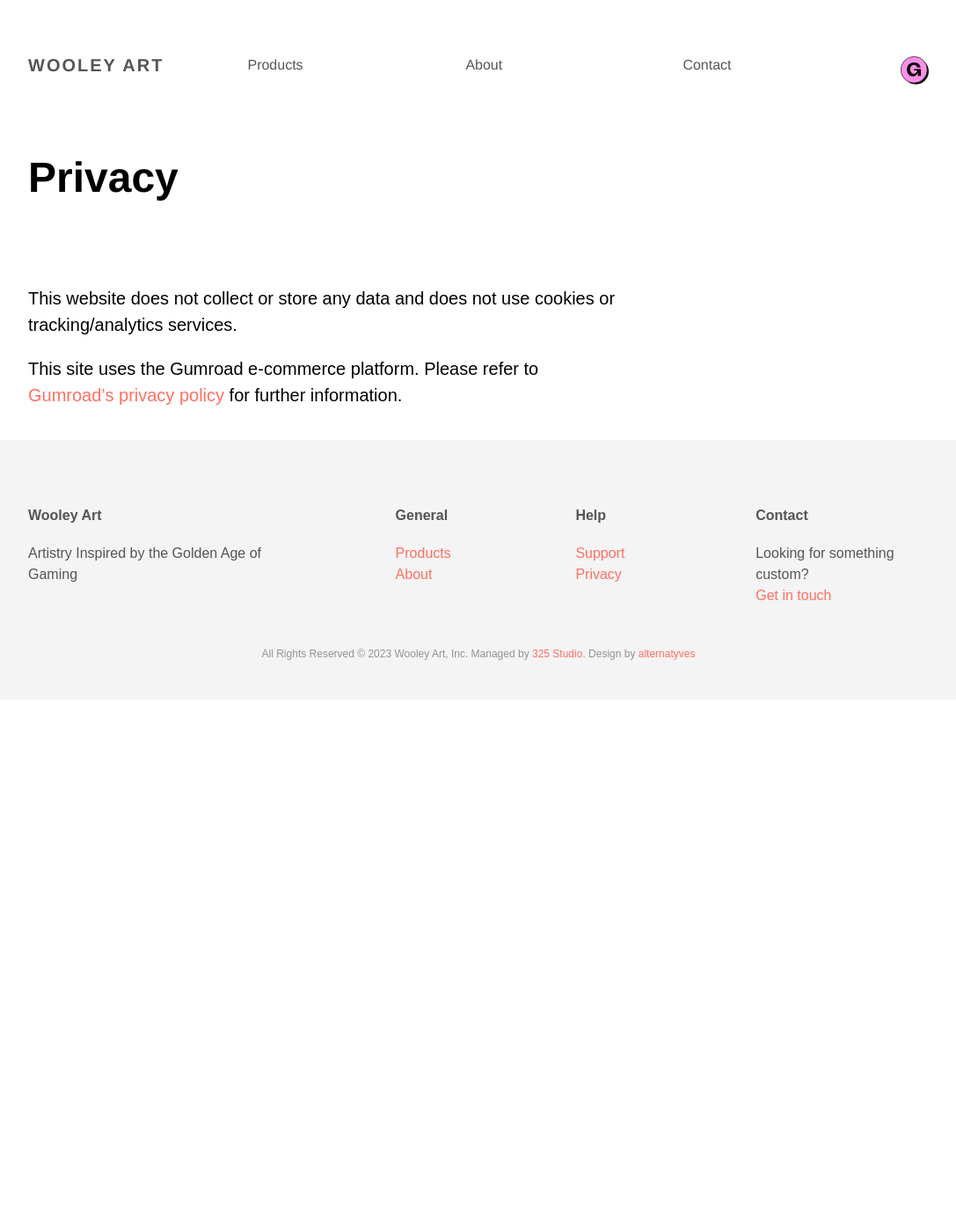
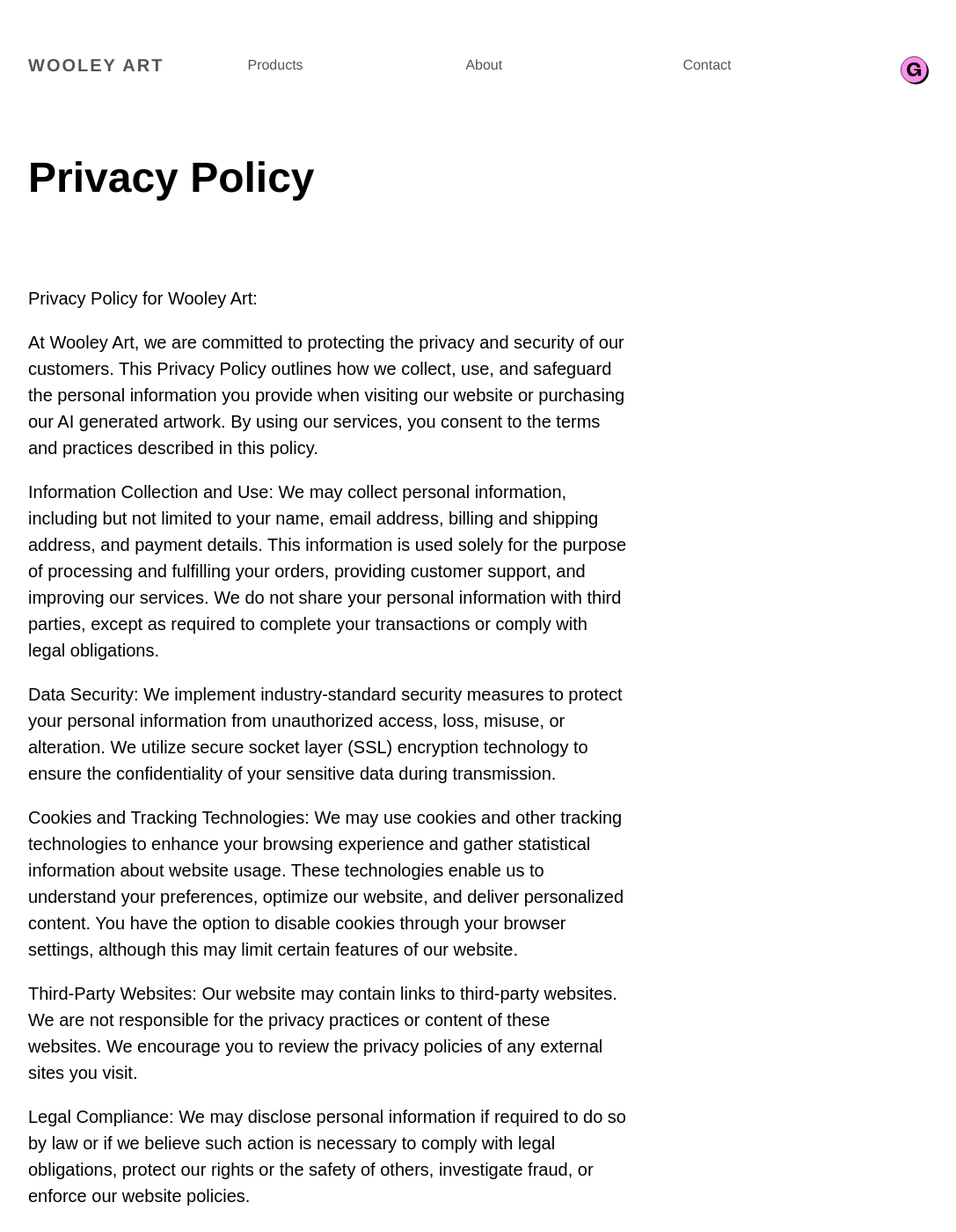
Before and after one commit to naccrat/wooley-art, a Jekyll site: the page built from _pages/privacy.md, in a window 1280 px wide and 1400 px high. Shown: the whole window at 88% size, without its empty margins (96-1183 px from the left). Built offline with Jekyll 4.4.1, drawn with Linux system fonts in a browser that asks for light colours; some of the changed text lies outside the part shown.

Commit message:
new pages

```diff
--- a/_pages/privacy.md
+++ b/_pages/privacy.md
@@ -1,9 +1,31 @@
 ---
-title: Privacy
+title: Privacy Policy
 permalink: /privacy/
-hero: Privacy
+hero: Privacy Policy
 ---
 
-This website does not collect or store any data and does not use cookies or tracking/analytics services.
+Privacy Policy for Wooley Art:
 
-This site uses the Gumroad e-commerce platform. Please refer to [Gumroad's privacy policy](https://gumroad.com/privacy) for further information.
+At Wooley Art, we are committed to protecting the privacy and security of our customers. This Privacy Policy outlines how we collect, use, and safeguard the personal information you provide when visiting our website or purchasing our AI generated artwork. By using our services, you consent to the terms and practices described in this policy.
+
+Information Collection and Use:
+We may collect personal information, including but not limited to your name, email address, billing and shipping address, and payment details. This information is used solely for the purpose of processing and fulfilling your orders, providing customer support, and improving our services. We do not share your personal information with third parties, except as required to complete your transactions or comply with legal obligations.
+
+Data Security:
+We implement industry-standard security measures to protect your personal information from unauthorized access, loss, misuse, or alteration. We utilize secure socket layer (SSL) encryption technology to ensure the confidentiality of your sensitive data during transmission.
+
+Cookies and Tracking Technologies:
+We may use cookies and other tracking technologies to enhance your browsing experience and gather statistical information about website usage. These technologies enable us to understand your preferences, optimize our website, and deliver personalized content. You have the option to disable cookies through your browser settings, although this may limit certain features of our website.
+
+Third-Party Websites:
+Our website may contain links to third-party websites. We are not responsible for the privacy practices or content of these websites. We encourage you to review the privacy policies of any external sites you visit.
+
+Legal Compliance:
+We may disclose personal information if required to do so by law or if we believe such action is necessary to comply with legal obligations, protect our rights or the safety of others, investigate fraud, or enforce our website policies.
+
+Updates to Privacy Policy:
+We reserve the right to update or modify this Privacy Policy at any time. Any changes will be reflected on this page, and the revised policy will be effective immediately upon posting.
+
+By using our website and services, you acknowledge and agree to the terms outlined in this Privacy Policy. If you have any questions or concerns regarding our privacy practices, please [contact us](/contact/).
+
+Last updated: May 30, 2023
```
Also changed, not shown: _pages/disclaimer.md (added, +26 -0 lines), _products/console-tower.md (+6 -6 lines), _products/intensity-of-lara-croft.md (+1 -1 lines), _products/link-hero-of-hyrule.md (+1 -1 lines), _products/mario-goes-graffiti.md (+1 -1 lines), images/Intensity-of-Lara-Croft-thumb.png (added), 1 other file.
